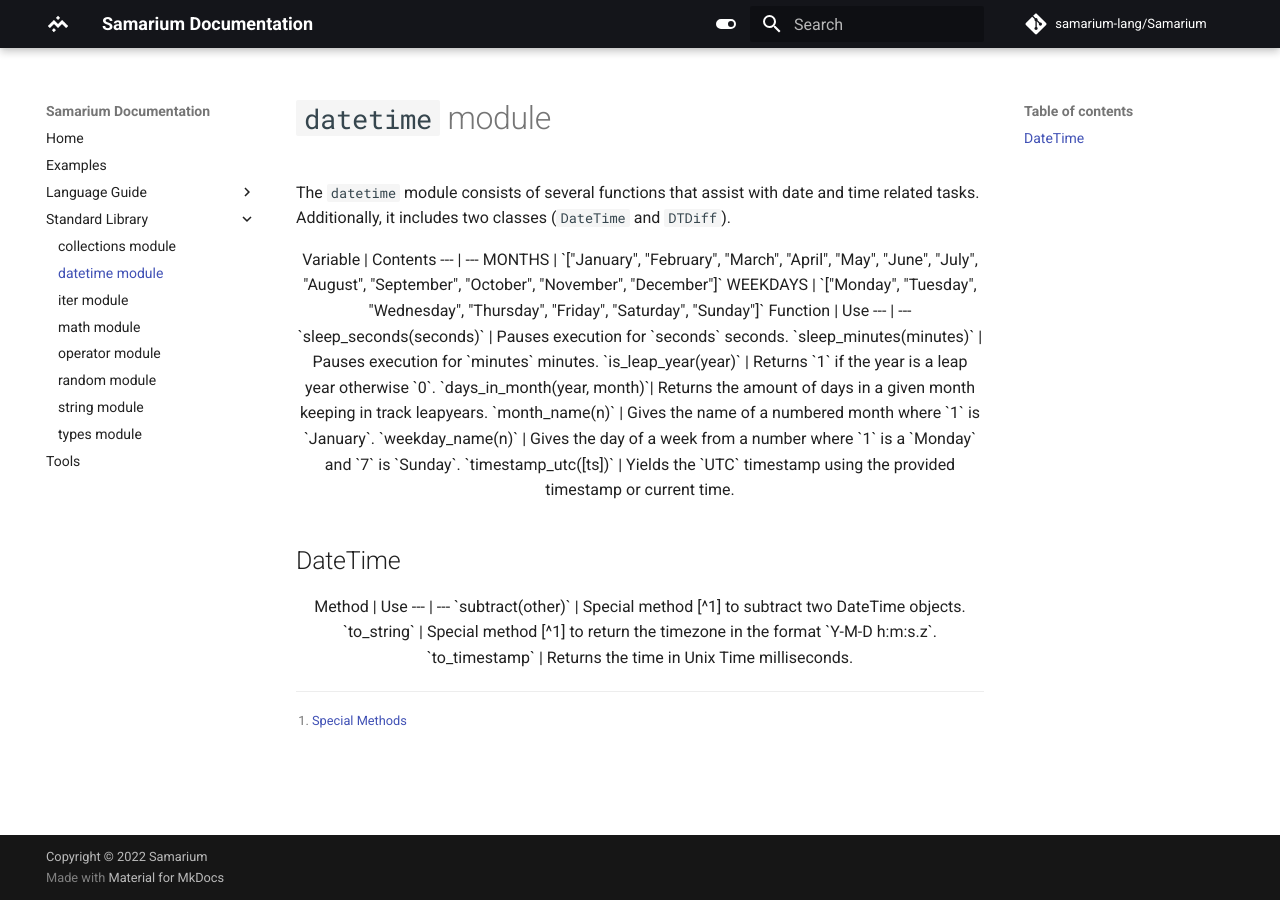
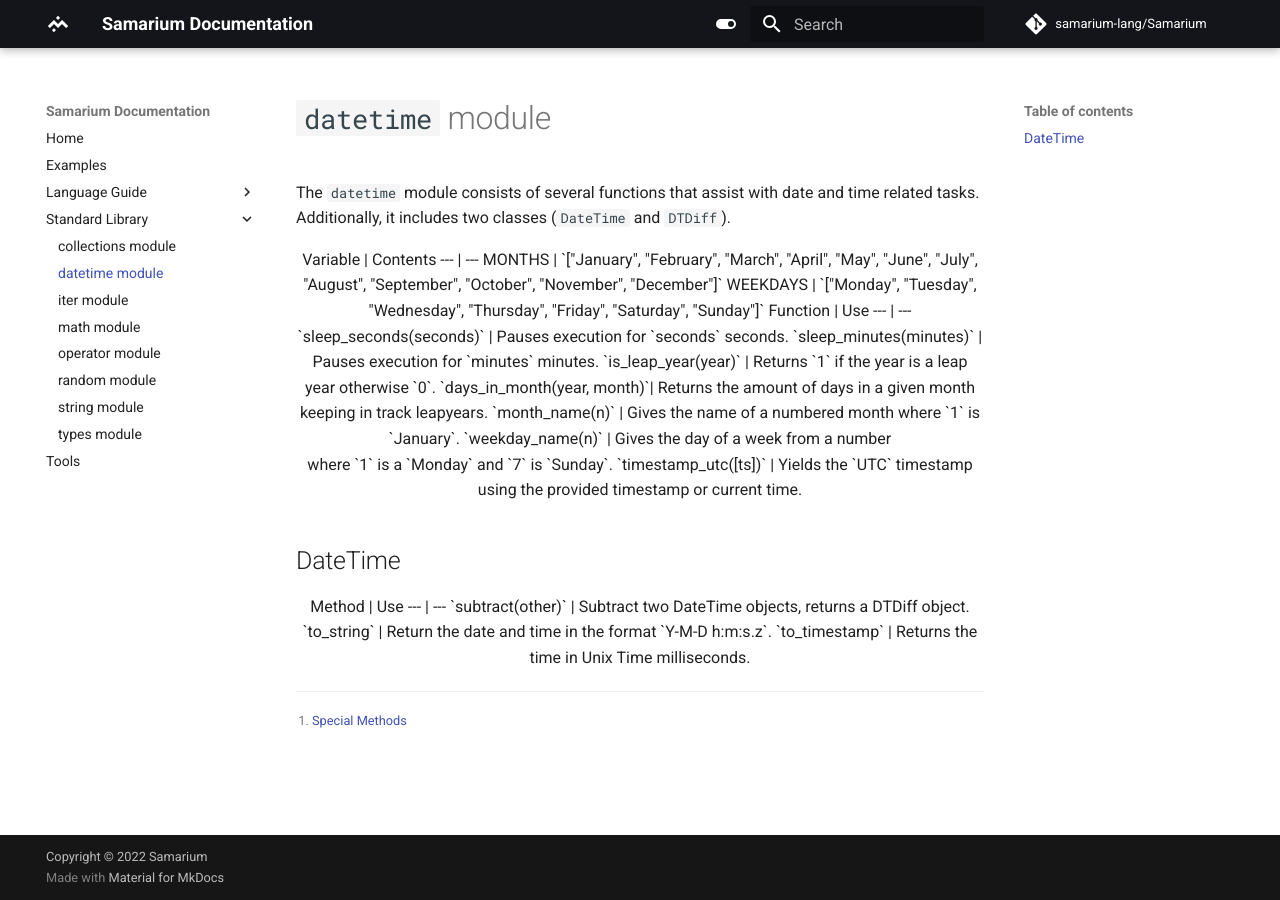
Before and after one commit to samarium-lang/Samarium, an MkDocs documentation site: the page built from docs/stddatetime.md, in a window 1280 px wide. Built offline with MkDocs 1.6.1 and Material for MkDocs 9.7.7, drawn with Linux system fonts in a browser that asks for light colours; comment, search, counter and statistics services are not loaded.

Commit message:
(docs) Updated datetime method descriptions

```diff
--- a/docs/stddatetime.md
+++ b/docs/stddatetime.md
@@ -16,7 +16,7 @@
 `is_leap_year(year)`        | Returns `1` if the year is a leap year otherwise `0`.
 `days_in_month(year, month)`| Returns the amount of days in a given month keeping in track leapyears.
 `month_name(n)`             | Gives the name of a numbered month where `1` is `January`.
-`weekday_name(n)`           | Gives the day of a week from a number where `1` is a `Monday` and `7` is `Sunday`.
+`weekday_name(n)`           | Gives the day of a week from a number<br>where `1` is a `Monday` and `7` is `Sunday`.
 `timestamp_utc([ts])`       | Yields the `UTC` timestamp using the provided timestamp or current time.
 
 </center>
@@ -27,8 +27,8 @@
 
 Method                      | Use
 ---                         | ---
-`subtract(other)`           | Special method [^1] to subtract two DateTime objects.
-`to_string`                 | Special method [^1] to return the timezone in the format `Y-M-D h:m:s.z`.
+`subtract(other)`           | Subtract two DateTime objects, returns a DTDiff object.
+`to_string`                 | Return the date and time in the format `Y-M-D h:m:s.z`.
 `to_timestamp`              | Returns the time in Unix Time milliseconds.
 
 </center>
```
